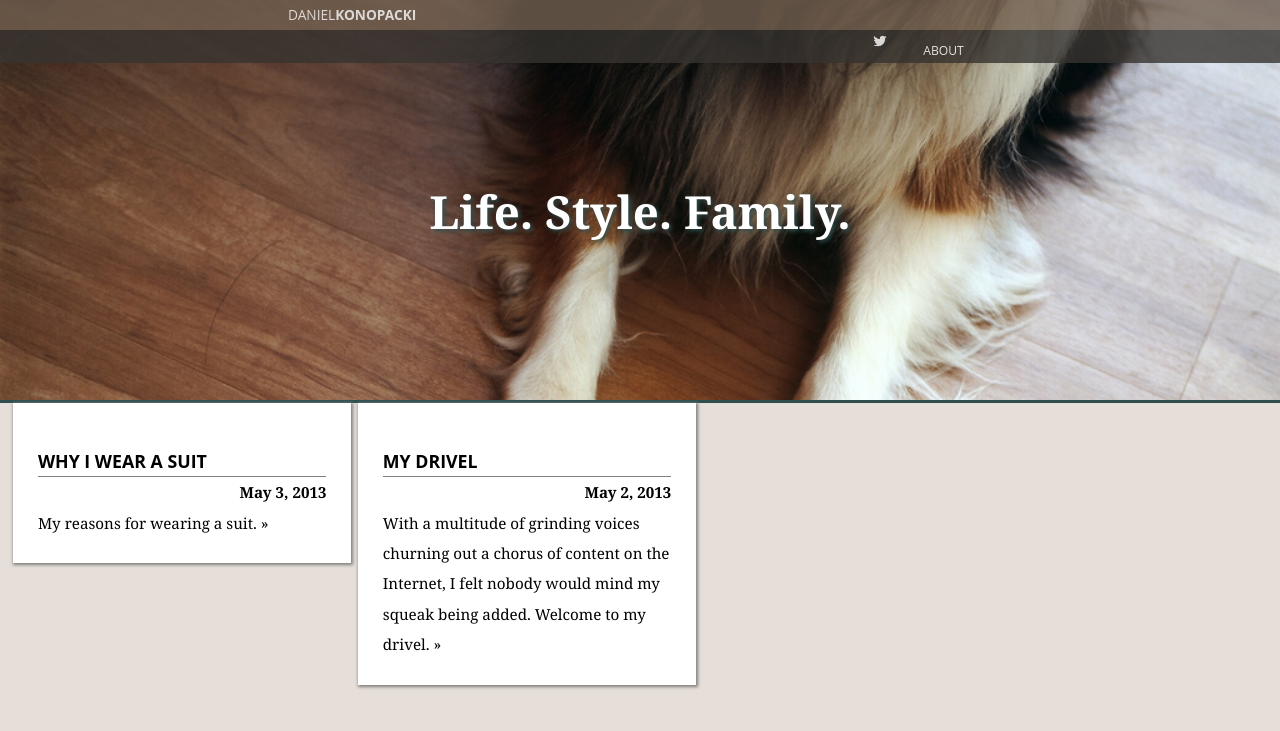
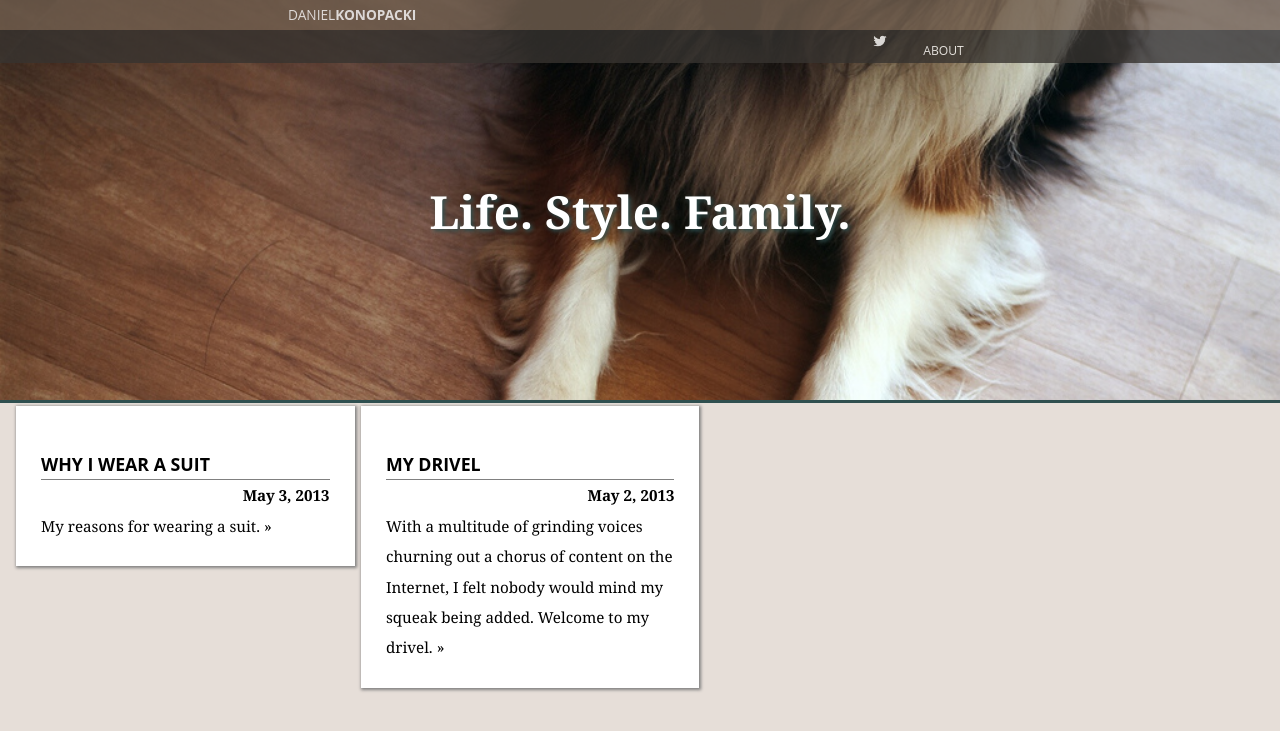
Before and after one commit to danielkonopacki/danielkonopacki.github.com, a Jekyll site: the page built from index.html, in a window 1280 px wide. Shown: the top 731 px of the page. Built offline with Jekyll 4.4.1, drawn with Linux system fonts in a browser that asks for light colours; Markdown is read by kramdown in place of the engine named in the settings.

Commit message:
New Post

```diff
--- a/css/layout.css
+++ b/css/layout.css
@@ -87,7 +87,7 @@
 .post-blurb {
   width: 23%;
   padding: 2%;
-  margin-right: 0.5%;
+  margin: 0.25%;
   float: left;
 }
 
```
Also changed, not shown: 1 other file.
